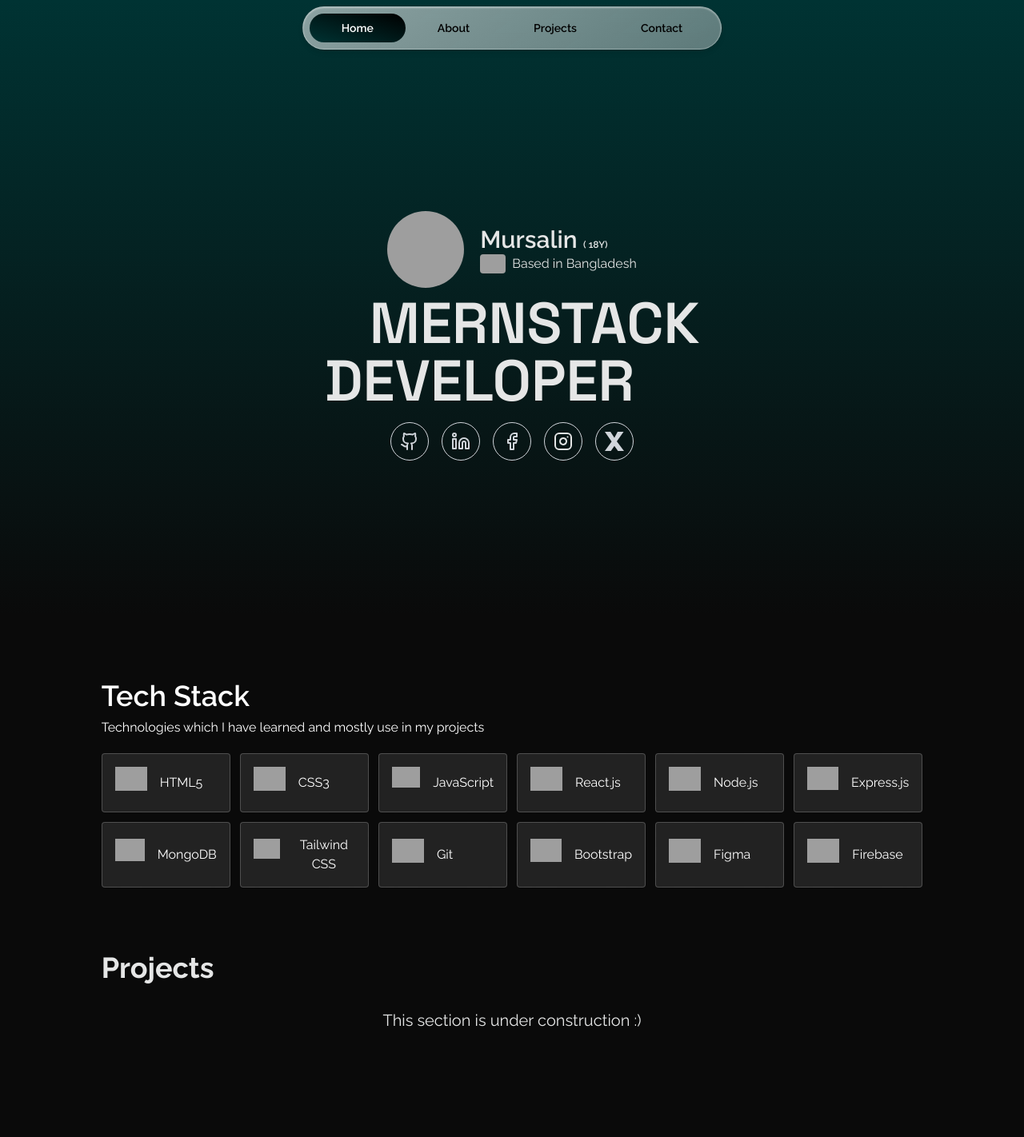
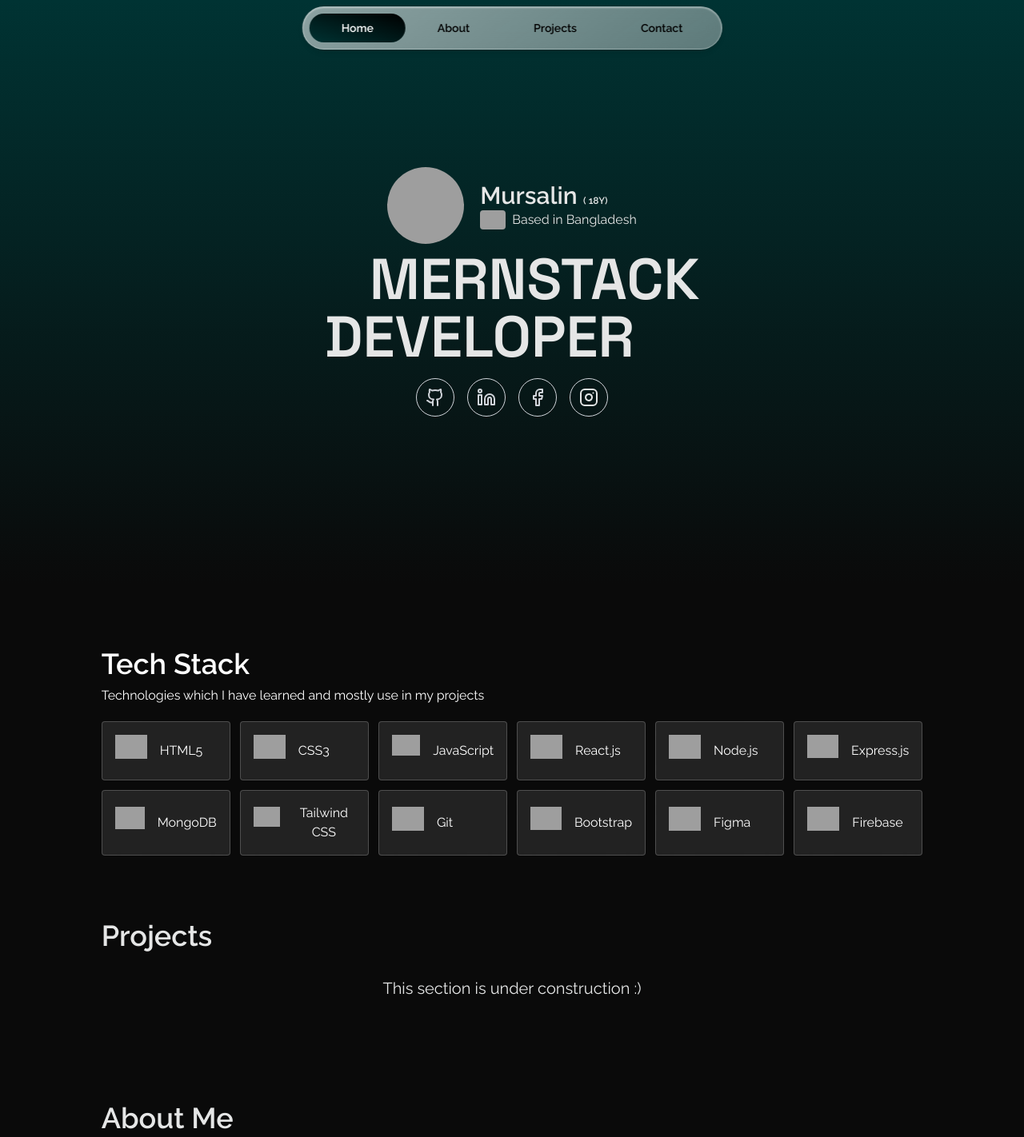
Before and after one commit to MursalinDevOps/mn-dev-portfolio, a React (Vite) app: page / in a window 1280 px wide. Shown: the top 1422 px of the page at 80% size. Built offline with nearby package versions, Linux system fonts and the light colour scheme; grey boxes are pictures that could not be loaded; a web font is replaced by a local one.

Commit message:
navbar position fixed

```diff
--- a/src/components/About/About.jsx
+++ b/src/components/About/About.jsx
@@ -16,7 +16,7 @@ const About = () => {
                 </nav>
             )}
            <section className="md:w-10/12 mx-auto pt-20">
-      <h2 className="text-4xl font-bold text-base-300 mb-8">About Me</h2>
+      <h2 className="text-4xl font-semibold text-base-300 mb-8">About Me</h2>
            <div className="text-white px-6 border border-gray-500 rounded-lg bg-transparent md:py-10">
       <div className=" rounded-lg px-2 py-6 md:px-6 max-w-lg mx-auto text-center">
         <img
--- a/src/components/Hero/Hero.jsx
+++ b/src/components/Hero/Hero.jsx
@@ -1,3 +1,4 @@
+import { FaDownload } from "react-icons/fa";
 import { FiInstagram } from "react-icons/fi";
 
 const Hero = () => {
@@ -21,15 +22,15 @@ const Hero = () => {
             <span className="pl-14"> MERNSTACK</span> <br />
             DEVELOPER
           </h1>
-          {/* <button className=" border py-3 px-6 absolute bottom-1 -right-16 rounded-full text-white font-medium bg-gradient-to-r from-purple-900 via-purple-700 to-purple-900 hover:via-purple-400 shadow-md transition-transform transform hover:scale-105">
-            Contact Me
+          {/* <button className=" btn btn-outline py-3 px-6 absolute bottom-3 -right-16 rounded-full text-white font-medium shadow-md hover:bg-white hover:text-black transition-transform transform hover:scale-105">
+            <span><FaDownload></FaDownload></span> Resume
           </button> */}
         </div>
       </div>
       {/* social icons */}
       <div className="mt-4 flex gap-4">
         <a
-          href="https://github.com/MursalinDevOps"
+          href="https://github.com/mursalin06"
           target="_blank"
           className="w-12 h-12 p-2 rounded-full border border-gray-300 flex items-center justify-center group hover:bg-gray-300  transition duration-300 hover:text-black hover:border-black ease-in-out hover:-translate-y-1"
         >
@@ -56,13 +57,13 @@ const Hero = () => {
         >
           <FiInstagram className="text-2xl"></FiInstagram>
         </a>
-        <a
+        {/* <a
           href="https://x.com/Mn_Mursalin"
           target="_blank"
           className="w-12 h-12 p-2 rounded-full border border-gray-300 flex items-center justify-center group hover:bg-gray-300  transition duration-300 ease-in-out hover:text-black hover:border-black hover:-translate-y-1"
         >
           <svg xmlns="http://www.w3.org/2000/svg" class="w-6 h-6 text-gray-300 group-hover:text-gray-800" fill="currentColor" viewBox="0 0 24 24"><path d="M23.5 0h-7.5L12 7.4 7.1 0H0l8.5 12.2L0 24h7.6l4.4-6.3L16.5 24h7.5l-9-12z"></path></svg>
-        </a>
+        </a> */}
       </div>
     </div>
   );
--- a/src/components/Projects/Projects.jsx
+++ b/src/components/Projects/Projects.jsx
@@ -15,7 +15,7 @@ const Projects = () => {
                 </nav>
             )}
             <section className="md:w-10/12 mx-auto pt-20">
-                <h2 className="text-4xl font-bold text-base-300 mb-8">Projects</h2>
+                <h2 className="text-4xl font-semibold text-base-300 mb-8">Projects</h2>
                     <h2 className="text-xl text-center text-base-300 flex justify-center items-center">This section is under construction :)</h2>
                 <div>
                 </div>
--- a/src/components/Root.jsx
+++ b/src/components/Root.jsx
@@ -14,9 +14,11 @@ const Root = () => {
         <div className="w-full min-h-screen">
             <header className="bg-gradient-to-b from-[#003333] to-[#0a0a0a] ">
                 {/* navbar */}
-                <Navbar></Navbar>
+                <div className="fixed top-0 left-1/2 transform -translate-x-1/2 z-50">
+                    <Navbar></Navbar>
+                </div>
                 {/* hero */}
-                <div className="text-base-300  lg:min-h-[calc(100vh-100px)] min-h-[calc(100vh-70px)] flex flex-col justify-center items-center">
+                <div className="text-base-300  lg:min-h-[calc(100vh-70px)] min-h-[calc(100vh-70px)] flex flex-col justify-center items-center">
                     <Hero></Hero>
                 </div>
             </header>
```
Also changed, not shown: public/projects.json (+4 -4 lines).
